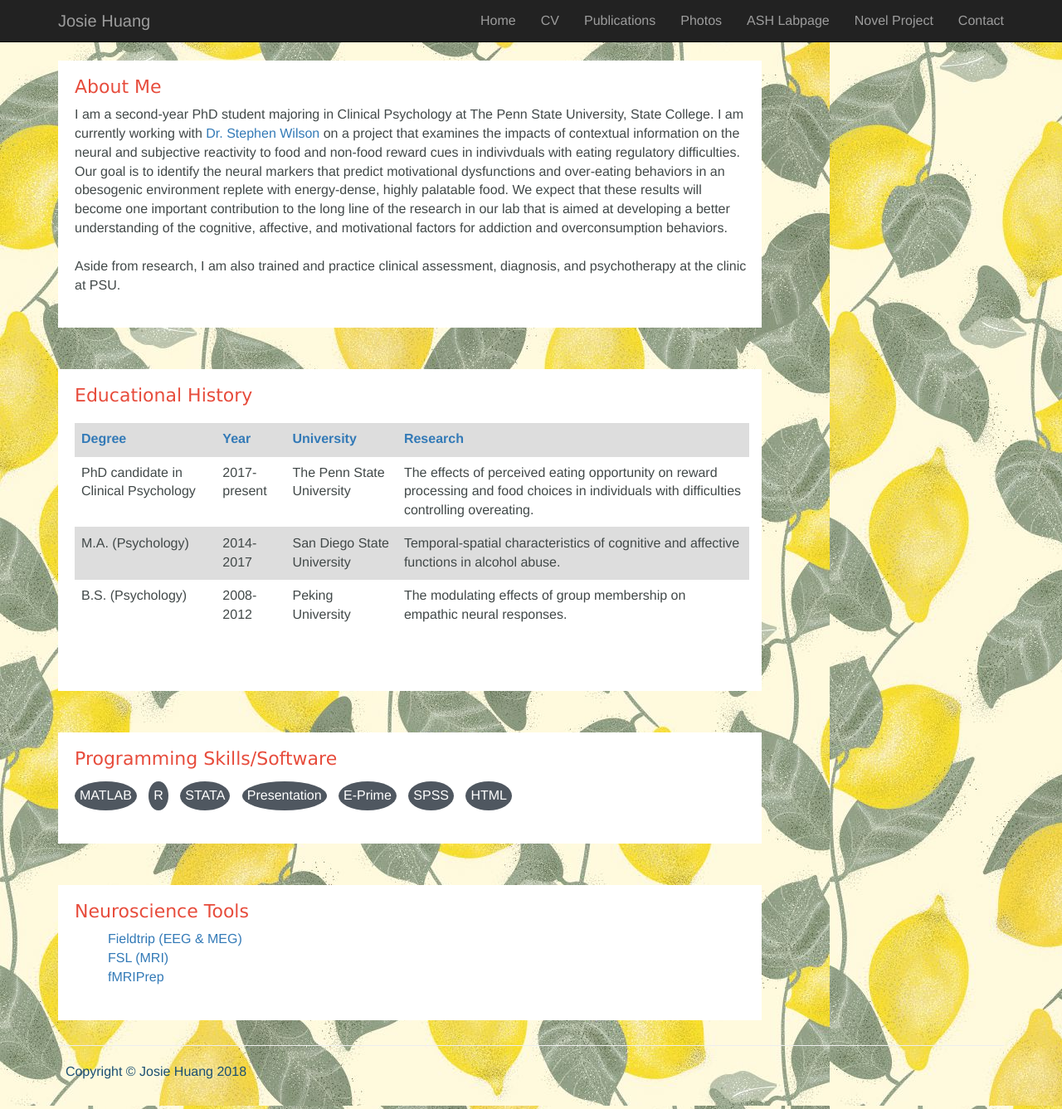
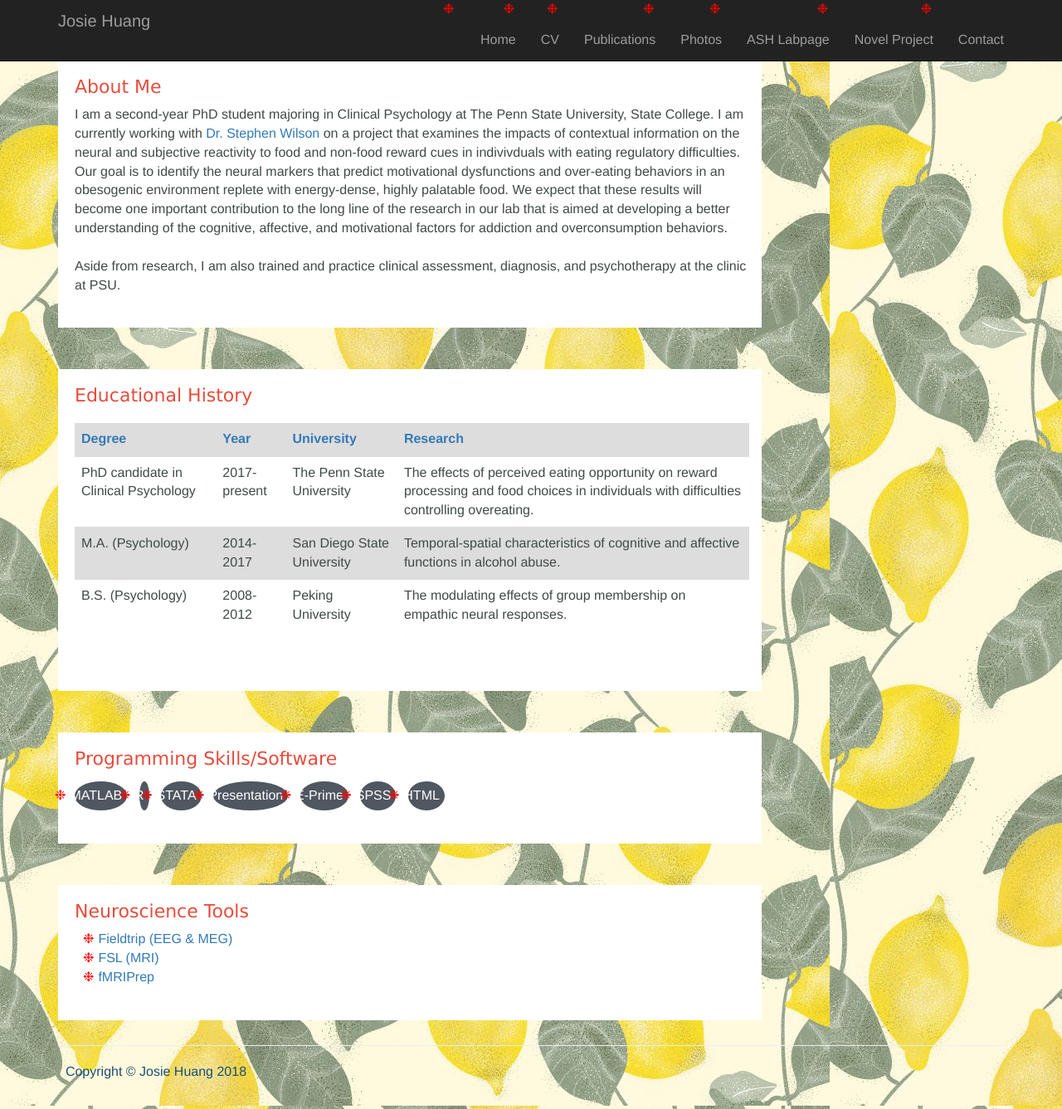
Before and after one commit to josie-shuang/josie-shuang.github.io, a Jekyll site: the page built from index.html, in a window 1280 px wide and 1337 px high. Shown: the whole window at 83% size. Built offline with Jekyll 4.4.1, drawn with Linux system fonts in a browser that asks for light colours.

Commit message:
Update main_style.css

```diff
--- a/css/main_style.css
+++ b/css/main_style.css
@@ -116,11 +116,8 @@ ul {
 	list-style: none;
 }
 
-li::before {
-	content="*";
-	color: red;
-	margin-right: 5px;
-	margin-left: -30px;
+li::before{
+	content:"❉";margin-right: 5px; margin-left:-30px; color: red;
 }
 
 #ProgramSkills li{
```
